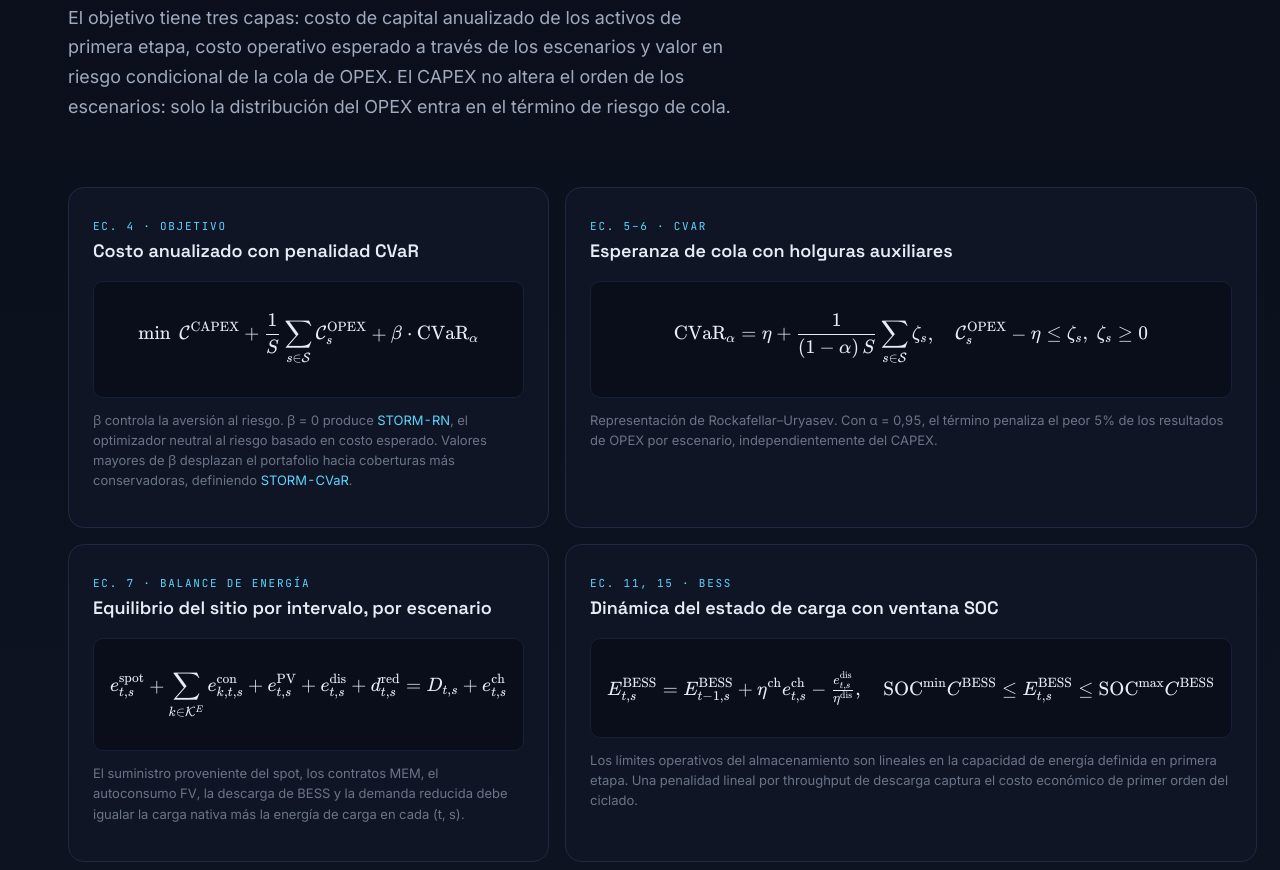
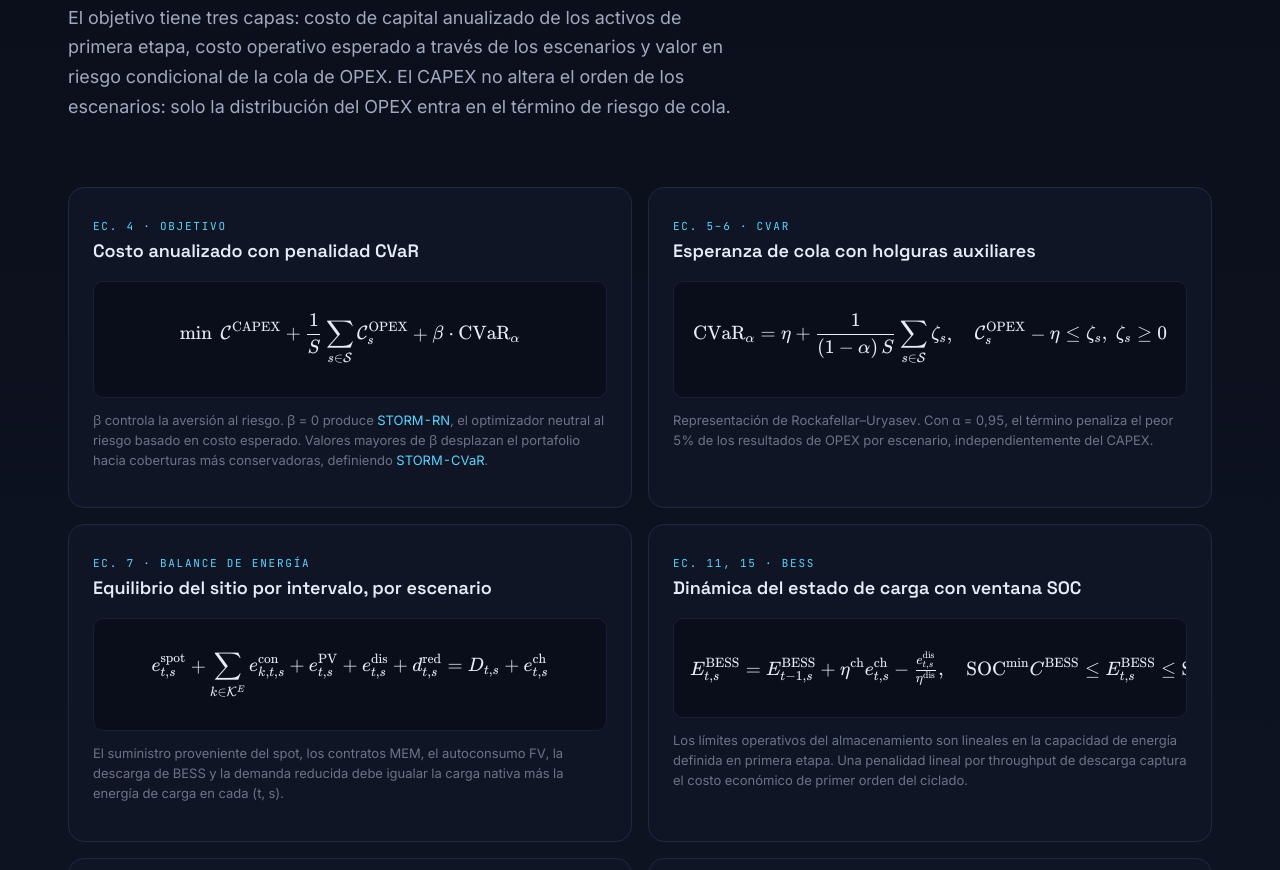
Before and after one commit to juanfraire/storm, a plain HTML site: page index.html in a window 1280 px wide. Shown: the part 7540-8410 px from the top of the page. Drawn offline with nearby package versions, Linux system fonts and the light colour scheme; animation ran at ten frames a second.

Commit message:
fixed eq cards

```diff
--- a/styles.css
+++ b/styles.css
@@ -698,6 +698,7 @@ code, .mono { font-family: var(--mono); }
   border: 1px solid var(--border);
   border-radius: var(--r-lg);
   padding: var(--space-5);
+  min-width: 0;
 }
 .eq-card .eq-label {
   font-family: var(--mono);
@@ -719,6 +720,7 @@ code, .mono { font-family: var(--mono); }
   border: 1px solid var(--border-soft);
   border-radius: var(--r-md);
   overflow-x: auto;
+  -webkit-overflow-scrolling: touch;
   font-size: 16px;
   color: var(--text-1);
 }
```
